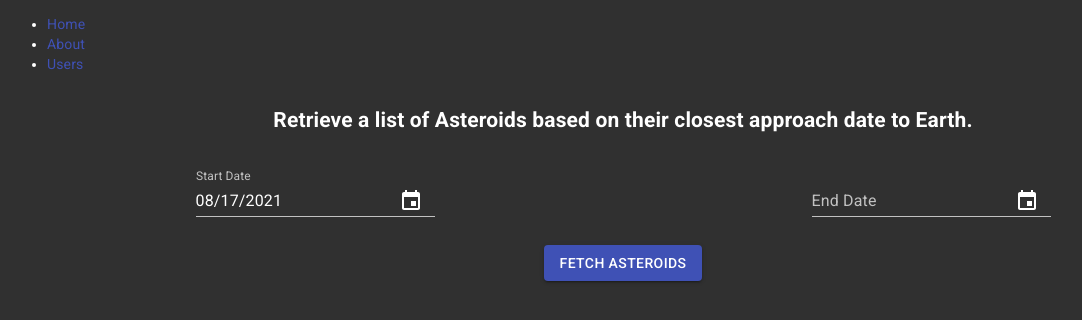
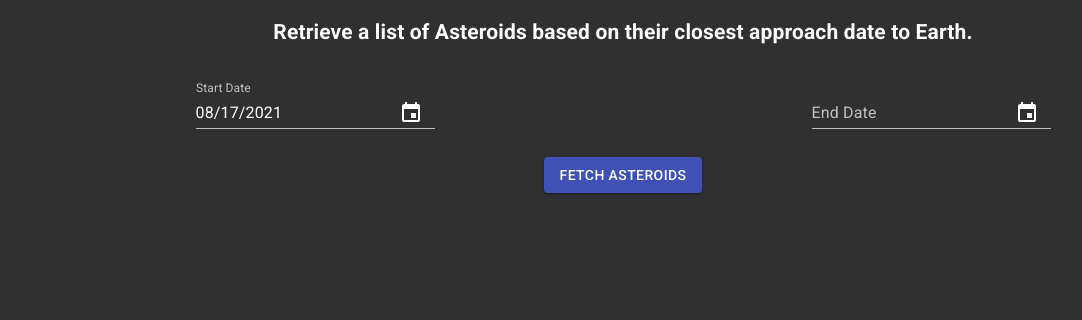
Before and after one commit to NeekPizza/asteroid-neo, a React (Create React App) app: page / in a window 1280 px wide. Shown: the top 320 px of the page, without its empty margins (17-1099 px from the left). Built offline with nearby package versions, Linux system fonts and the light colour scheme.

Commit message:
rm unused components

```diff
--- a/src/App.tsx
+++ b/src/App.tsx
@@ -3,10 +3,7 @@ import { Container, CssBaseline } from "@material-ui/core";
 import ThemeProvider from "@material-ui/styles/ThemeProvider";
 
 import darkTheme from "theme";
-import Navigation from "components/Navigation";
 import Home from "components/Home";
-import Browse from "components/Browse";
-import Individual from "components/Individual";
 
 export default function App() {
   return (
@@ -14,14 +11,7 @@ export default function App() {
       <Router>
         <CssBaseline />
         <Container>
-          <Navigation />
           <Switch>
-            <Route path='/neo/:id'>
-              <Individual />
-            </Route>
-            <Route path='/neo'>
-              <Browse />
-            </Route>
             <Route path='/'>
               <Home />
             </Route>
--- a/src/components/Browse/index.tsx
+++ /dev/null
@@ -1,3 +0,0 @@
-const Browse = () => <h2>Browse</h2>;
-
-export default Browse;
--- a/src/components/Individual/index.tsx
+++ /dev/null
@@ -1,3 +0,0 @@
-const Individual = () => <h2>Individual</h2>;
-
-export default Individual;
--- a/src/components/Navigation/index.tsx
+++ /dev/null
@@ -1,25 +0,0 @@
-import { Link as RouterLink } from "react-router-dom";
-import Link from "@material-ui/core/Link";
-const Navigation = () => (
-  <nav>
-    <ul>
-      <li>
-        <Link component={RouterLink} to='/'>
-          Home
-        </Link>
-      </li>
-      <li>
-        <Link component={RouterLink} to='/about'>
-          About
-        </Link>
-      </li>
-      <li>
-        <Link component={RouterLink} to='/users'>
-          Users
-        </Link>
-      </li>
-    </ul>
-  </nav>
-);
-
-export default Navigation;
```
